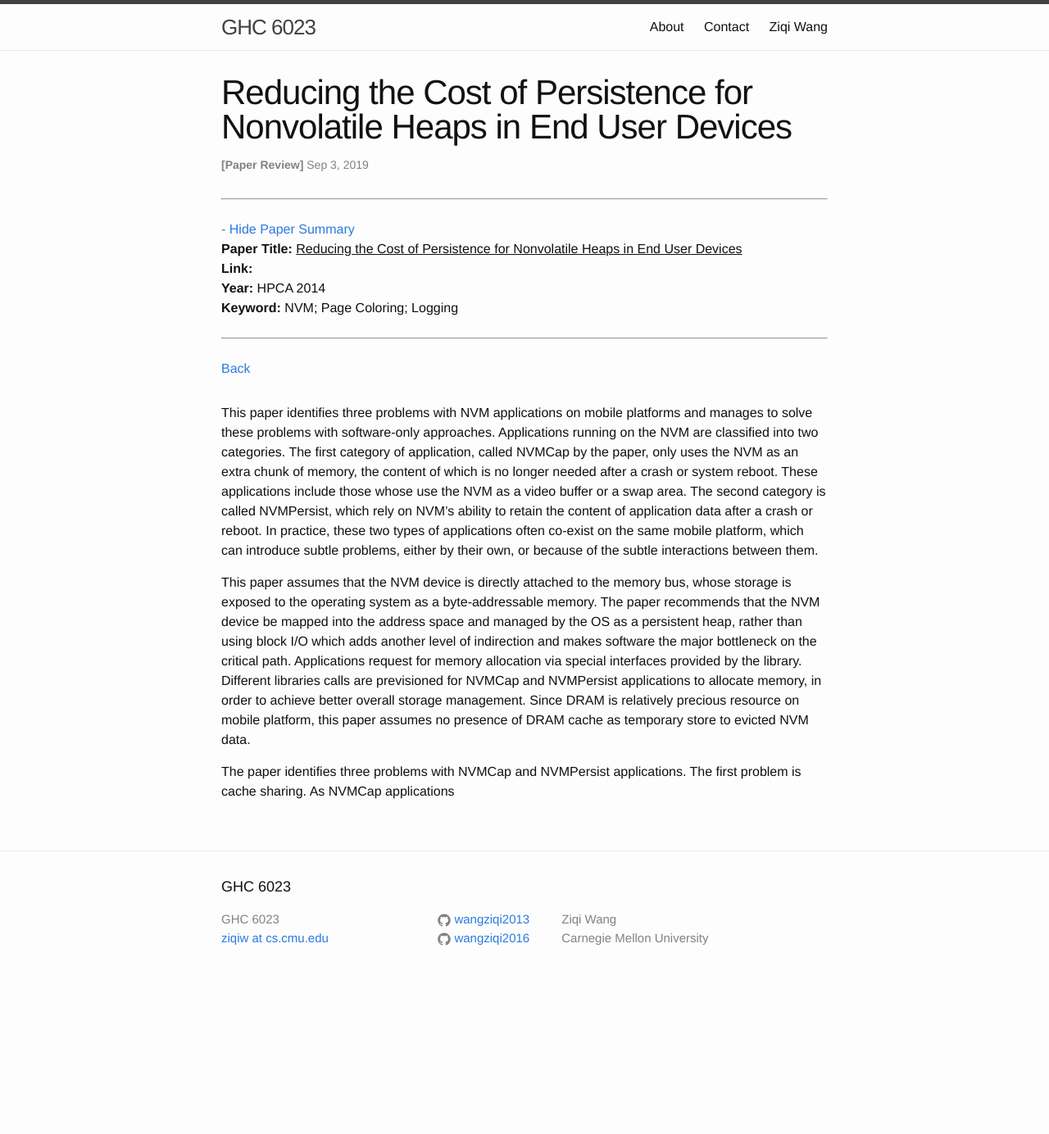
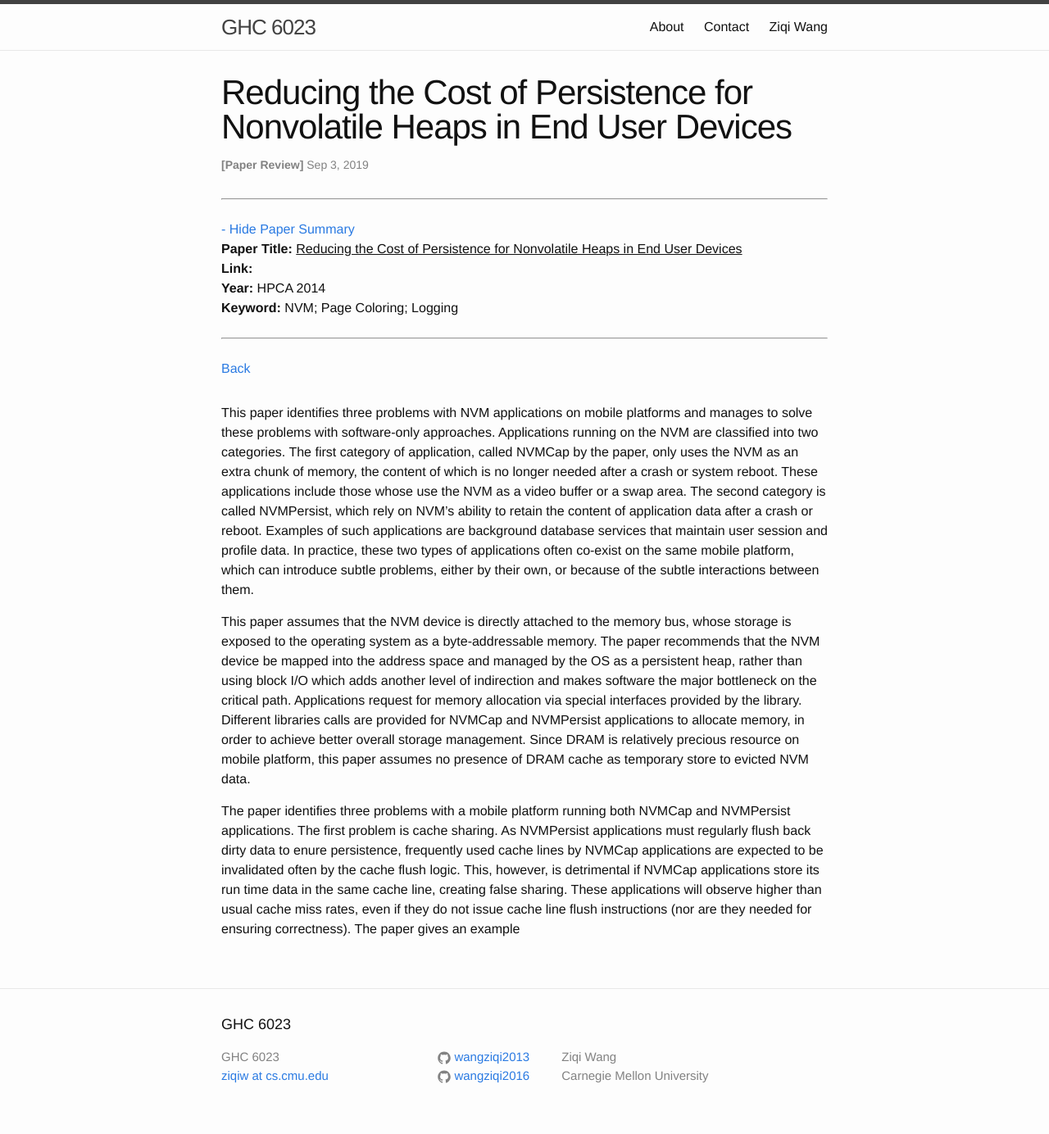
Before and after one commit to wangziqi2013/wangziqi2013.github.io, a Jekyll site: the page built from _posts/2019-09-02-Reducing-the-cost-of-persistence-for-nonvolatile-heaps-in-end-user-devices.markdown, in a window 1280 px wide. Shown: the whole page at 82% size. Built offline with Jekyll 4.4.1, drawn with Linux system fonts in a browser that asks for light colours; before the commit the page ends 1216 px from its top, so only the background shows below that.

Commit message:
Adding first problem

```diff
--- a/_posts/2019-09-02-Reducing-the-cost-of-persistence-for-nonvolatile-heaps-in-end-user-devices.markdown
+++ b/_posts/2019-09-02-Reducing-the-cost-of-persistence-for-nonvolatile-heaps-in-end-user-devices.markdown
@@ -18,7 +18,8 @@ with software-only approaches. Applications running on the NVM are classified in
 of application, called NVMCap by the paper, only uses the NVM as an extra chunk of memory, the content of which is
 no longer needed after a crash or system reboot. These applications include those whose use the NVM as a video buffer
 or a swap area. The second category is called NVMPersist, which rely on NVM's ability to retain the content of
-application data after a crash or reboot. In practice, these two types of applications often co-exist on the same
+application data after a crash or reboot. Examples of such applications are background database services that maintain
+user session and profile data. In practice, these two types of applications often co-exist on the same
 mobile platform, which can introduce subtle problems, either by their own, or because of the subtle interactions
 between them.
 
@@ -26,9 +27,13 @@ This paper assumes that the NVM device is directly attached to the memory bus, w
 system as a byte-addressable memory. The paper recommends that the NVM device be mapped into the address space and managed
 by the OS as a persistent heap, rather than using block I/O which adds another level of indirection and makes software
 the major bottleneck on the critical path. Applications request for memory allocation via special interfaces provided by
-the library. Different libraries calls are previsioned for NVMCap and NVMPersist applications to allocate memory, in order
+the library. Different libraries calls are provided for NVMCap and NVMPersist applications to allocate memory, in order
 to achieve better overall storage management. Since DRAM is relatively precious resource on mobile platform, this paper
 assumes no presence of DRAM cache as temporary store to evicted NVM data.
 
-The paper identifies three problems with NVMCap and NVMPersist applications. The first problem is cache sharing. As
-NVMCap applications
+The paper identifies three problems with a mobile platform running both NVMCap and NVMPersist applications. The first
+problem is cache sharing. As NVMPersist applications must regularly flush back dirty data to enure persistence, frequently used
+cache lines by NVMCap applications are expected to be invalidated often by the cache flush logic. This, however, is detrimental
+if NVMCap applications store its run time data in the same cache line, creating false sharing. These applications will observe
+higher than usual cache miss rates, even if they do not issue cache line flush instructions (nor are they needed for
+ensuring correctness). The paper gives an example
```
